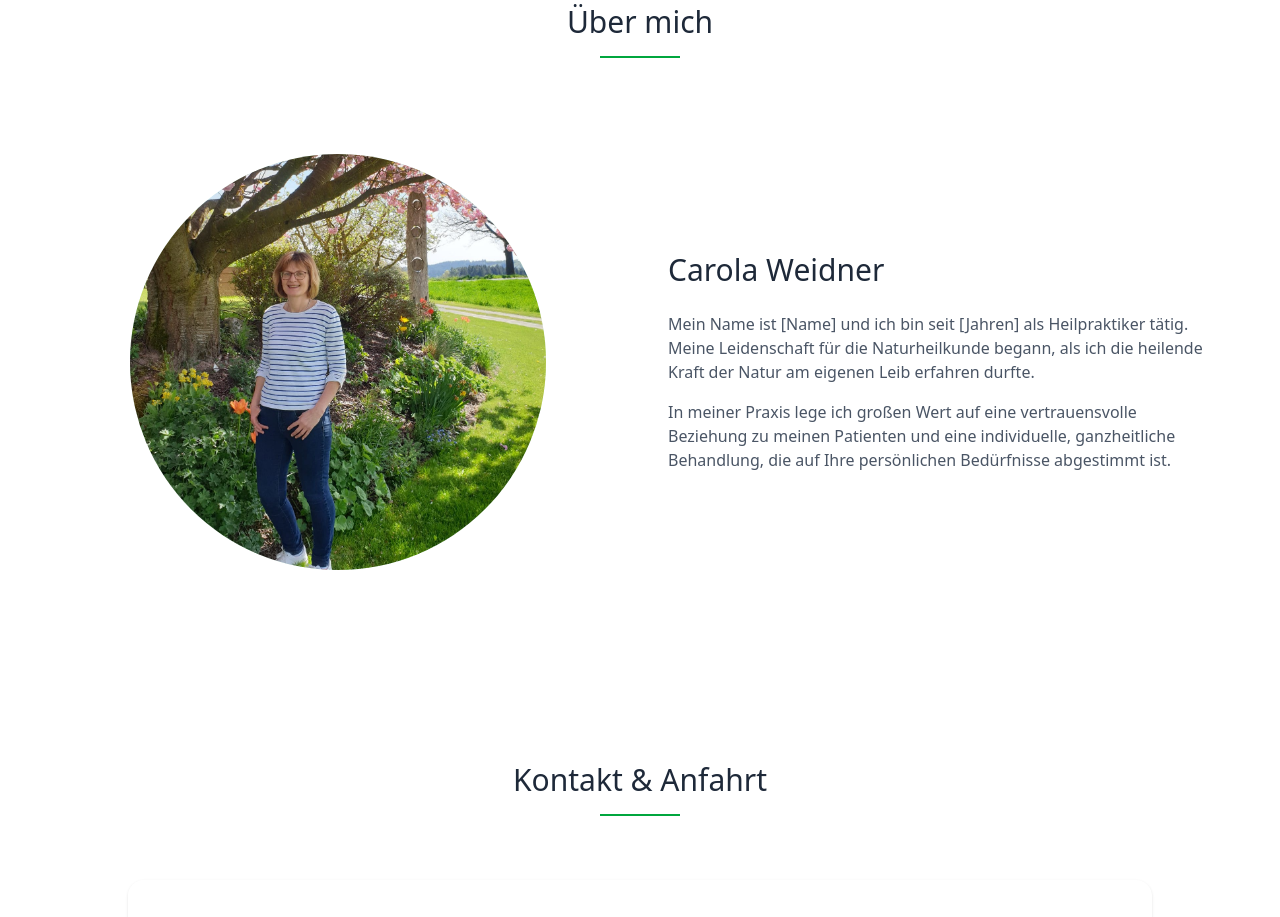
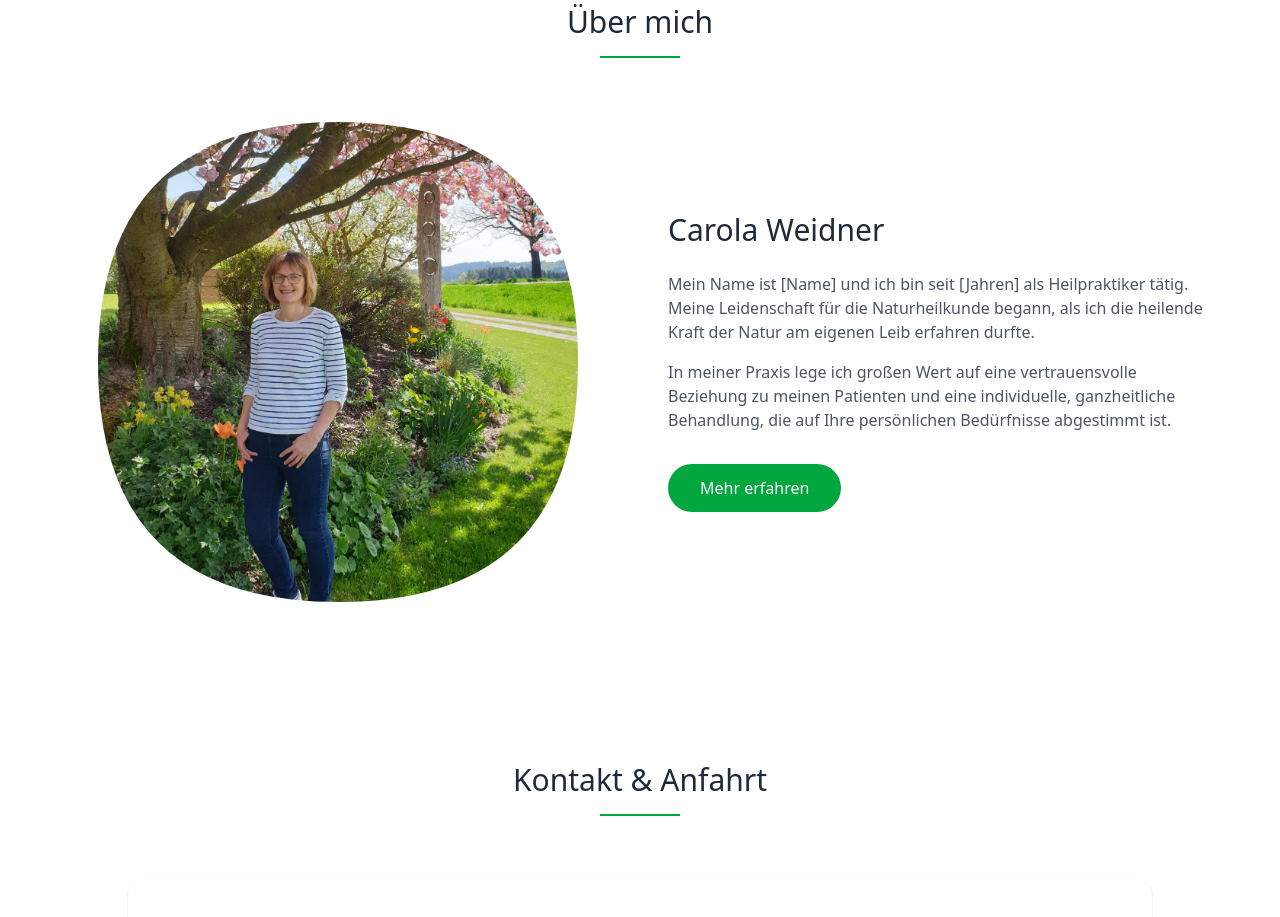
Before and after one commit to sweidner2001/WebsiteHPWeidner, a Next.js app: page /ui/page1 in a window 1280 px wide. Shown: the part 2640-3557 px from the top of the page. Built offline with nearby package versions, Linux system fonts and the light colour scheme; grey boxes are pictures that could not be loaded.

Commit message:
Add: oval picture

```diff
--- a/src/app/ui/page1/page.css
+++ b/src/app/ui/page1/page.css
@@ -60,3 +60,27 @@
         min-height: calc(100vh + 1vh) !important;
     }
 }
+
+/* Styles für "Über mich" Section mit clipPath */
+.image-clip-about img {
+    object-fit: cover;
+}
+
+.image-clip-about {
+    overflow: hidden;
+}
+
+@media (min-width: 768px) {
+    .image-clip-about {
+        clip-path: url(#curve-clip-about) !important;
+    }
+
+    .image-clip-about img {
+        object-position: center center;
+    }
+
+    /* Bild-Container größer machen für Auslauf */
+    .image-container-extended {
+        min-height: calc(100vh + 1vh) !important;
+    }
+}
--- a/src/app/ui/page1/page.tsx
+++ b/src/app/ui/page1/page.tsx
@@ -187,20 +187,6 @@ const NaturheilpraxisWebsite = () => {
             </section>
 
             {/* SVG clip-path Definition für elegante Bögen oben und unten */}
-            {/*<svg width="0" height="0">*/}
-            {/*    <defs>*/}
-            {/*        /!* Bogen für oberen und unteren Rand des Bildes *!/*/}
-            {/*        /!**/}
-            {/*            M 0,0.05 - Start links bei 5% von oben*/}
-            {/*            Q 0.5,-0.02 1,0.05 - Bogen nach oben (Kontrollpunkt bei -2% = über dem Bild)*/}
-            {/*            L 1,0.95 - Linie nach rechts unten*/}
-            {/*            Q 0.5,1.02 0,0.95 - Bogen nach unten (Kontrollpunkt bei 102% = unter dem Bild)*/}
-            {/*        *!/*/}
-            {/*        <clipPath id="curve-clip-horizontal" clipPathUnits="objectBoundingBox">*/}
-            {/*            <path d="M 0,0.06 Q 0.5,-0.02 1,0.06 L 1,0.94 Q 0.5,1.02 0,0.94 Z"/>*/}
-            {/*        </clipPath>*/}
-            {/*    </defs>*/}
-            {/*</svg>*/}
 
             <svg width="0" height="0">
                 <defs>
@@ -236,7 +222,8 @@ const NaturheilpraxisWebsite = () => {
 
                     {/* Text-Inhalt */}
                     {/*bg-black/20*/}
-                    <div className="absolute top-0 right-0 bottom-0 w-full md:w-3/5 lg:w-1/2 flex py-12 md:py-10 justify-end px-6 lg:px-2  z-10">
+                    <div
+                        className="absolute top-0 right-0 bottom-0 w-full md:w-3/5 lg:w-1/2 flex py-12 md:py-10 justify-end px-6 lg:px-2  z-10">
                         <div className="max-w-2xl pr-12">
                             <h3 className="text-4xl md:text-5xl font-light text-gray-800  mb-6 leading-tight">
                                 Ganzheitliche <span className="text-green-600">Naturheilkunde</span> für nachhaltige
@@ -257,6 +244,24 @@ const NaturheilpraxisWebsite = () => {
                 {/*</div>*/}
             </section>
 
+            {/* SVG clip-path Definition für "Über mich" Section */}
+            <svg width="0" height="0">
+                <defs>
+                    {/* Ovale/Elliptische Form */}
+                    <clipPath id="curve-clip-about" clipPathUnits="objectBoundingBox">
+                        {/*
+                            Ellipse mit smooth Kurven für ein Oval
+                            M 0.5,0 - Start oben in der Mitte
+                            Q 1,0 1,0.5 - Kurve nach rechts oben
+                            Q 1,1 0.5,1 - Kurve nach rechts unten
+                            Q 0,1 0,0.5 - Kurve nach links unten
+                            Q 0,0 0.5,0 - Kurve nach links oben
+                            Z - Pfad schließen
+                        */}
+                        <path d="M 0.5,0 Q 1,0 1,0.5 Q 1,1 0.5,1 Q 0,1 0,0.5 Q 0,0 0.5,0 Z"/>
+                    </clipPath>
+                </defs>
+            </svg>
 
             {/* Über mich Section */}
             <section id="ueber-mich" className="py-20 bg-white">
@@ -265,10 +270,11 @@ const NaturheilpraxisWebsite = () => {
                         <h2 className="text-3xl font-light text-gray-800 mb-4">Über mich</h2>
                         <div className="w-20 h-0.5 bg-green-600 mx-auto"></div>
                     </div>
-                    <div className="max-w-6xl mx-auto flex flex-col lg:flex-row items-center gap-14">
-                        <div className="lg:flex-1 flex justify-center items-center">
+                    <div className="max-w-6xl mx-auto flex flex-col lg:flex-row items-center lg:gap-14 gap-4">
+                        {/*/!* Runder Kreis kleiner als lg Breakpoint *!/*/}
+                        <div className="lg:hidden lg:flex-1 flex justify-center items-center">
                             <div
-                                className="px-8 py-8 w-90 h-90 sm:w-96 sm:h-96 md:w-100 md:h-100 lg:w-120 lg:h-120 rounded-full flex items-center justify-center overflow-hidden aspect-square flex-shrink-0">
+                                className="px-8 py-8 w-96 h-96 lg:w-120 lg:h-120 md:w-110 md:h-110 rounded-full flex items-center justify-center overflow-hidden aspect-square flex-shrink-0">
                                 <div
                                     className="w-full h-full rounded-full bg-gradient-to-br from-green-100 to-green-100 flex items-center justify-center relative overflow-hidden">
                                     <Image
@@ -276,28 +282,102 @@ const NaturheilpraxisWebsite = () => {
                                         alt="Naturheilpraxis"
                                         fill
                                         className="object-cover object-[35%_70%]"
-                                        quality={100}
-                                    />
+                                        quality={100}/>
                                 </div>
+                            </div>
+                        </div>
+
+                        {/* Ovales Bild ab lg Breakpoint */}
+                        <div className="hidden lg:flex lg:flex-1 justify-center items-center">
+                            <div
+                                className="relative h-96 md:h-120 w-96 md:w-120 bg-green-50 image-clip-about overflow-hidden">
+                                <Image
+                                    src="/img/Carola_2_zg.jpg"
+                                    alt="Naturheilpraxis"
+                                    fill
+                                    className="object-cover object-[35%_70%]"
+                                    quality={100}/>
                             </div>
                         </div>
                         <div className="lg:flex-1">
                             {/*<h2 className="text-3xl font-light text-gray-800 mb-6">Über mich</h2>*/}
+                            {/*<h2 className="text-3xl md:text-3xl font-light text-gray-800 mb-6 leading-tight">*/}
+                            {/*    Über <span className="text-green-600">Carola Weidner</span>*/}
+                            {/*</h2>*/}
                             <h2 className="text-3xl font-light text-gray-800 mb-6">Carola Weidner</h2>
                             <p className="text-gray-600 mb-4 font-light">
                                 Mein Name ist [Name] und ich bin seit [Jahren] als Heilpraktiker tätig. Meine
                                 Leidenschaft für die Naturheilkunde begann, als ich die heilende Kraft der Natur am
                                 eigenen Leib erfahren durfte.
                             </p>
-                            <p className="text-gray-600 font-light">
+                            <p className="text-gray-600 font-light mb-8">
                                 In meiner Praxis lege ich großen Wert auf eine vertrauensvolle Beziehung zu meinen
                                 Patienten und eine individuelle, ganzheitliche Behandlung, die auf Ihre persönlichen
                                 Bedürfnisse abgestimmt ist.
                             </p>
+                            <button
+                                className="text-base px-8 py-3 bg-green-600 text-white rounded-full hover:bg-green-700 transition-colors duration-300 font-light cursor-pointer">
+                                Mehr erfahren
+                            </button>
+
                         </div>
                     </div>
                 </div>
             </section>
+
+
+            {/* Über mich Section */}
+            {/*<section id="ueber-mich"*/}
+            {/*         className="relative flex flex-col md:flex-row items-center bg-white md:overflow-visible overflow-hidden py-20">*/}
+            {/*    /!* Bild-Container mit clipPath - ganz links am Rand *!/*/}
+            {/*    <div className="hidden md:block md:absolute md:left-0 md:top-1/2 md:transform md:-translate-y-1/2 md:h-96 md:w-auto lg:h-[500px] relative image-container-extended">*/}
+            {/*        <div className="absolute left-0 top-0 h-96 lg:h-[500px] w-96 lg:w-[500px] bg-green-50 image-clip-about">*/}
+            {/*            <Image*/}
+            {/*                src="/img/Carola_2_zg.jpg"*/}
+            {/*                alt="Carola Weidner"*/}
+            {/*                fill*/}
+            {/*                className="object-cover object-[35%_70%]"*/}
+            {/*                quality={100}*/}
+            {/*            />*/}
+            {/*        </div>*/}
+            {/*    </div>*/}
+
+            {/*    /!* Text-Inhalt - rechts positioniert *!/*/}
+            {/*    <div className="relative flex items-center justify-end w-full md:w-2/3 md:ml-auto px-6 lg:px-12 py-12 md:py-0 z-10">*/}
+            {/*        <div className="max-w-2xl">*/}
+            {/*            <h2 className="text-4xl md:text-5xl font-light text-gray-800 mb-6 leading-tight">*/}
+            {/*                Über <span className="text-green-600">mich</span>*/}
+            {/*            </h2>*/}
+            {/*            <p className="text-base text-gray-600 mb-6 font-light leading-relaxed">*/}
+            {/*                Mein Name ist [Name] und ich bin seit [Jahren] als Heilpraktiker tätig. Meine*/}
+            {/*                Leidenschaft für die Naturheilkunde begann, als ich die heilende Kraft der Natur am*/}
+            {/*                eigenen Leib erfahren durfte.*/}
+            {/*            </p>*/}
+            {/*            <p className="text-base text-gray-600 mb-8 font-light leading-relaxed">*/}
+            {/*                In meiner Praxis lege ich großen Wert auf eine vertrauensvolle Beziehung zu meinen*/}
+            {/*                Patienten und eine individuelle, ganzheitliche Behandlung, die auf Ihre persönlichen*/}
+            {/*                Bedürfnisse abgestimmt ist.*/}
+            {/*            </p>*/}
+            {/*            <button className="text-base px-8 py-3 bg-green-600 text-white rounded-full hover:bg-green-700 transition-colors duration-300 font-light cursor-pointer">*/}
+            {/*                Mehr erfahren*/}
+            {/*            </button>*/}
+            {/*        </div>*/}
+            {/*    </div>*/}
+
+            {/*    /!* Mobile Bild-Anzeige *!/*/}
+            {/*    <div className="md:hidden w-full px-6 py-8">*/}
+            {/*        <div className="w-64 h-64 sm:w-80 sm:h-80 rounded-3xl bg-green-100 flex items-center justify-center overflow-hidden mx-auto">*/}
+            {/*            <Image*/}
+            {/*                src="/img/Carola_2_zg.jpg"*/}
+            {/*                alt="Carola Weidner"*/}
+            {/*                fill*/}
+            {/*                className="object-cover object-[35%_70%]"*/}
+            {/*                quality={100}*/}
+            {/*            />*/}
+            {/*        </div>*/}
+            {/*    </div>*/}
+            {/*</section>*/}
+
 
 
             {/* Kontakt Section */}
```
Also changed, not shown: src/app/components/hero/HeroSection.tsx (+16 -16 lines).
